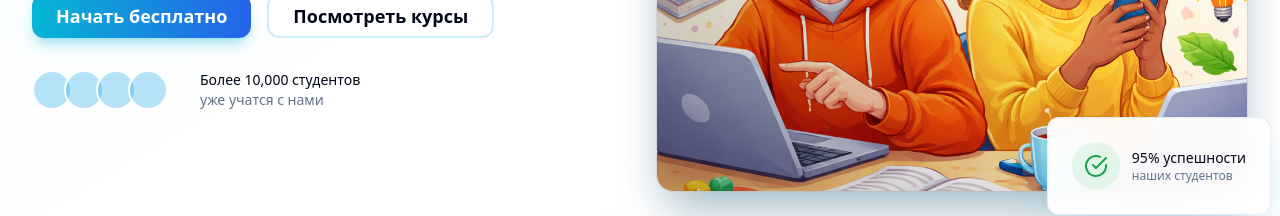
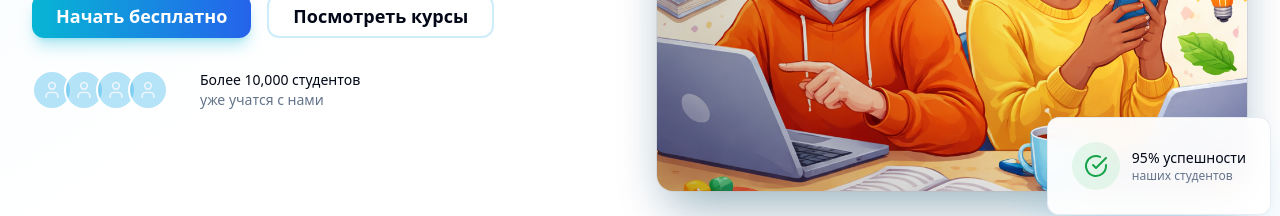
Before and after one commit to 1BalaN/linglify-school, a React (Vite) app in the folder frontend/: page / in a window 1280 px wide. Shown: the part 545-761 px from the top of the page. Built offline with nearby package versions, Linux system fonts and the light colour scheme; no server answers.

Commit message:
feat: add users avatars for main page banner

```diff
--- a/frontend/src/pages/HomePage/HomePage.tsx
+++ b/frontend/src/pages/HomePage/HomePage.tsx
@@ -8,6 +8,7 @@ import {
   Award,
   TrendingUp,
   CheckCircle,
+  User,
 } from 'lucide-react'
 import MainBanner from '@/assets/images/MainBanner.webp'
 
@@ -53,8 +54,10 @@ export const HomePage = () => {
                   {[1, 2, 3, 4].map(i => (
                     <div
                       key={i}
-                      className="h-10 w-10 rounded-full border-2 border-background bg-primary/30"
-                    />
+                      className="flex items-center justify-center h-10 w-10 rounded-full border-2 border-background bg-primary/30"
+                    >
+                      <User className="h-5 w-5 text-primary-foreground/80" />
+                    </div>
                   ))}
                 </div>
                 <div>
```
